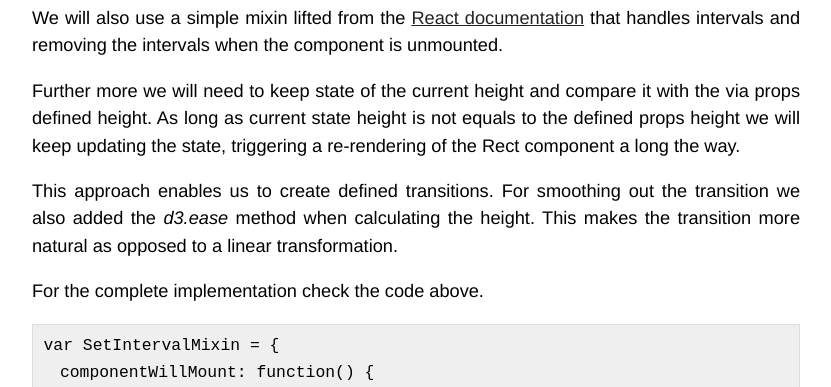
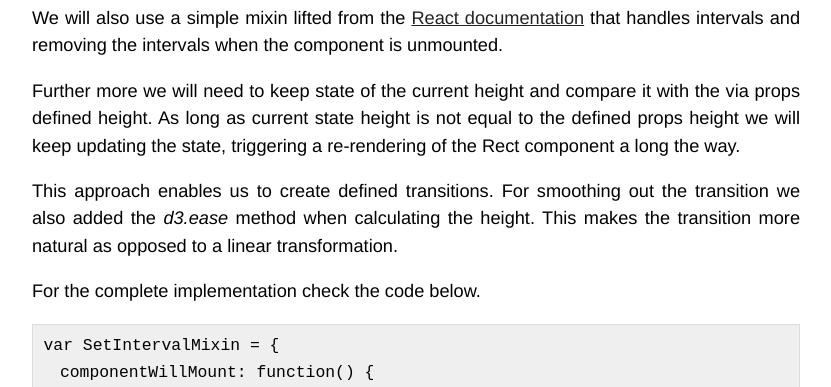
Before and after one commit to busypeoples/busypeoples.github.io, a Jekyll site: the page built from _posts/2015-03-24-d3-with-react-js.markdown, in a window 1280 px wide and 900 px high, scrolled down 6009 px. Shown: the part 179-566 px from the top of the window, without its empty margins (224-1055 px from the left). Built offline with Jekyll 4.4.1, drawn with Linux system fonts in a browser that asks for light colours; Markdown is read by kramdown in place of the engine named in the settings.

Commit message:
Minor changes

````diff
--- a/_posts/2015-03-24-d3-with-react-js.markdown
+++ b/_posts/2015-03-24-d3-with-react-js.markdown
@@ -229,12 +229,12 @@ We will also use a simple mixin lifted from the [React documentation](https://fa
 that handles intervals and removing the intervals when the component is unmounted.
 
 Further more we will need to keep state of the current height and compare it with the via props defined height.
-As long as current state height is not equals to the defined props height we will keep updating the state, triggering a re-rendering of the Rect component a long the way.
+As long as current state height is not equal to the defined props height we will keep updating the state, triggering a re-rendering of the Rect component a long the way.
 
 This approach enables us to create defined transitions. For smoothing out the transition we also added the _d3.ease_ method when calculating the
 height. This makes the transition more natural as opposed to a linear transformation.
 
-For the complete implementation check the code above.
+For the complete implementation check the code below.
 
 ```html
 var SetIntervalMixin = {
````
